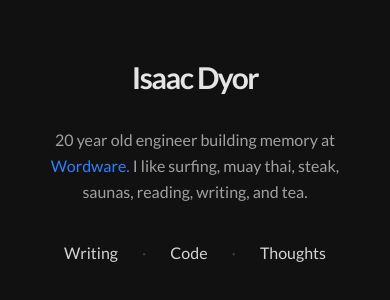
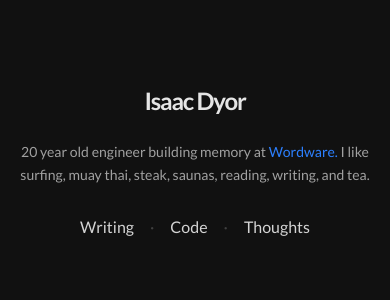
Before and after one commit to isaacdyor/simple-site, a Next.js app: page / in a window 390 px wide. Shown: the part 260-560 px from the top of the page. Built offline with nearby package versions, Linux system fonts and the light colour scheme.

Commit message:
vertical scroll

```diff
--- a/src/app/page.tsx
+++ b/src/app/page.tsx
@@ -2,13 +2,15 @@ import Link from "next/link";
 
 export default function Home() {
   return (
-    <div className="min-h-screen bg-[#111] bg-[radial-gradient(ellipse_at_top,_var(--tw-gradient-stops))] from-neutral-900 to-black text-neutral-200 flex items-center justify-center p-8">
-      <div className="max-w-2xl mx-auto flex flex-col items-center text-center gap-8">
+    <div className="h-screen bg-[#111] bg-[radial-gradient(ellipse_at_top,_var(--tw-gradient-stops))] from-neutral-900 to-black text-neutral-200 flex items-center justify-center p-4 sm:p-8">
+      <div className="max-w-2xl mx-auto flex flex-col items-center text-center gap-6 sm:gap-8">
         {/* Name */}
-        <h1 className="text-3xl font-bold tracking-tighter">Isaac Dyor</h1>
+        <h1 className="text-2xl sm:text-3xl font-bold tracking-tighter">
+          Isaac Dyor
+        </h1>
 
         {/* Bio */}
-        <div className="flex flex-col items-center gap-1 text-base text-neutral-400 leading-relaxed max-w-md">
+        <div className="flex flex-col items-center gap-1 text-sm sm:text-base text-neutral-400 leading-relaxed max-w-md">
           <p>
             20 year old engineer building memory at{" "}
             <Link
@@ -23,7 +25,7 @@ export default function Home() {
         </div>
 
         {/* Social Links */}
-        <div className="flex items-center justify-center gap-6">
+        <div className="flex items-center justify-center gap-4 sm:gap-6">
           <a
             href="https://isaacdyor.substack.com"
             target="_blank"
```
